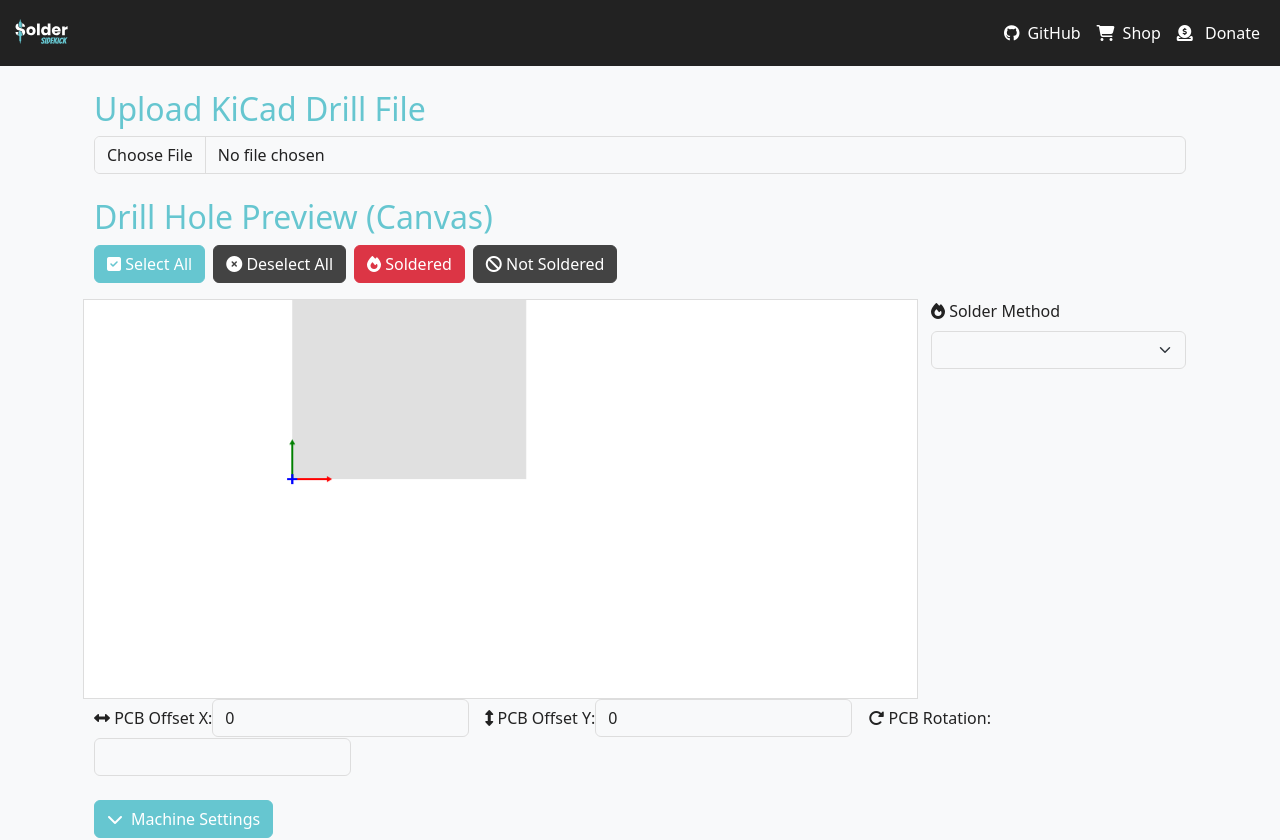
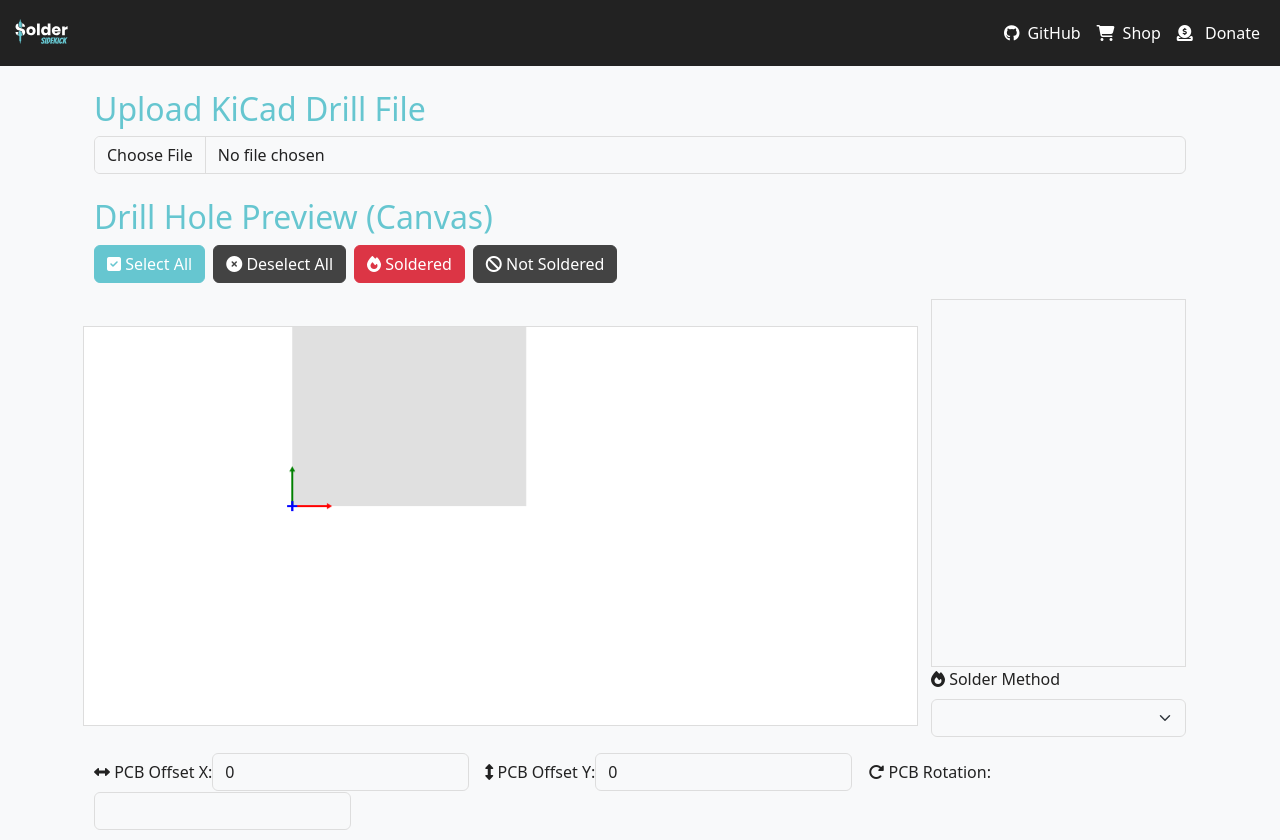
Before and after one commit to RinthLabs/SolderSidekick, a Vue app: page / in a window 1280 px wide. Shown: the top 840 px of the page. Built offline with nearby package versions, Linux system fonts and the light colour scheme.

Commit message:
adjusting scroll of drill table, adjusting zoom

```diff
--- a/src/components/DrillPreview.vue
+++ b/src/components/DrillPreview.vue
@@ -41,6 +41,7 @@
 
   <!-- Drill Positions Table on the right (large screens) or below (small screens) -->
   <div class="col-12 col-lg-3 mt-3 mt-lg-0">
+    <div class="scrolling-table flex-grow-1">
     <table v-if="drillStore.drillData.length" class="table table-striped">
       <thead class="table-dark">
   <tr>
@@ -102,6 +103,7 @@
         </tr>
       </tbody>
     </table>
+    </div>
 
     <div class="mb-3">
       <label class="form-label"><i class="fas fa-fire"></i> Solder Method</label>
@@ -152,6 +154,7 @@ let clickedDrill = null;
 let isDraggingDrillOrigin = false;
 
 let animationFrameId = null;
+const baseDrillRadius = 2; // Easily adjustable drill size
 
 
 
@@ -251,9 +254,10 @@ drillStore.drillData.forEach((drill, index) => {
   //console.log(`Drill #${index}: X=${x}, Y=${y}, OriginOffsetX=${drillStore.originOffsetX}, OriginOffsetY=${drillStore.originOffsetY}`);
 
   ctx.beginPath();
-  ctx.arc(x, y, 4, 0, Math.PI * 2);
+  ctx.arc(x, y, baseDrillRadius / scale, 0, Math.PI * 2);
   ctx.fillStyle = drill.solder ? "red" : "gray";
   ctx.strokeStyle = drill.selected ? "cyan" : "black";
+  ctx.lineWidth = 1 / scale; // ✅ Thin stroke that scales properly
   ctx.fill();
   ctx.stroke();
 });
@@ -436,7 +440,7 @@ const handleZoom = (event) => {
   event.preventDefault();
   const zoomAmount = event.deltaY * -0.001;
   scale += zoomAmount;
-  scale = Math.max(0.5, Math.min(5, scale));
+  scale = Math.max(0.1, Math.min(5, scale));
   updateCanvas();
 };
 
@@ -586,4 +590,11 @@ th, td {
 th i {
   font-size: 1rem; /* Smaller icons */
 }
+
+.scrolling-table {
+  overflow-y: auto;
+  height: calc(50vh - 2rem); /* Match the canvas height */
+  border: 1px solid #ddd;
+}
+
 </style>
```
Also changed, not shown: 1 other file (tests, documents, lock files or other folders).
